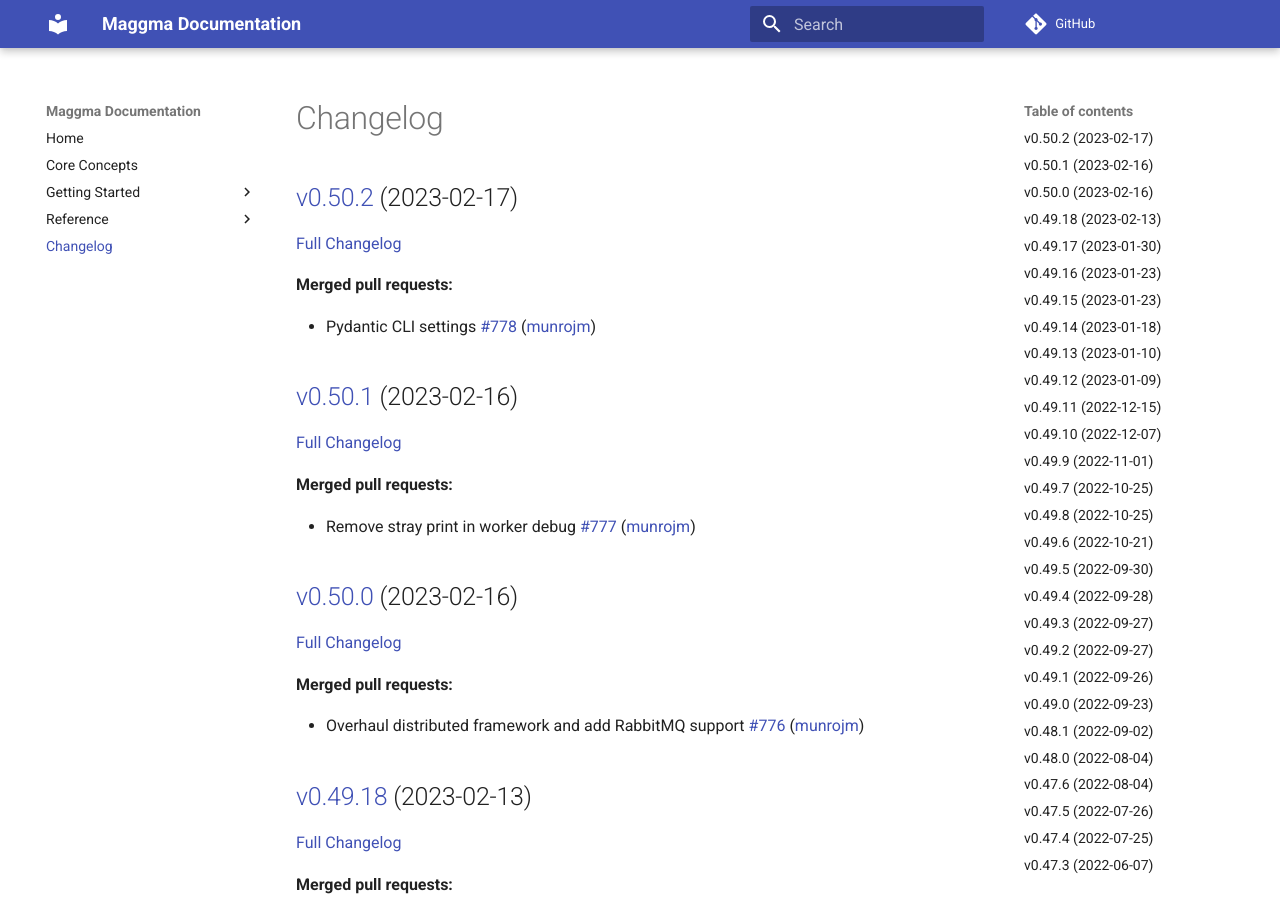
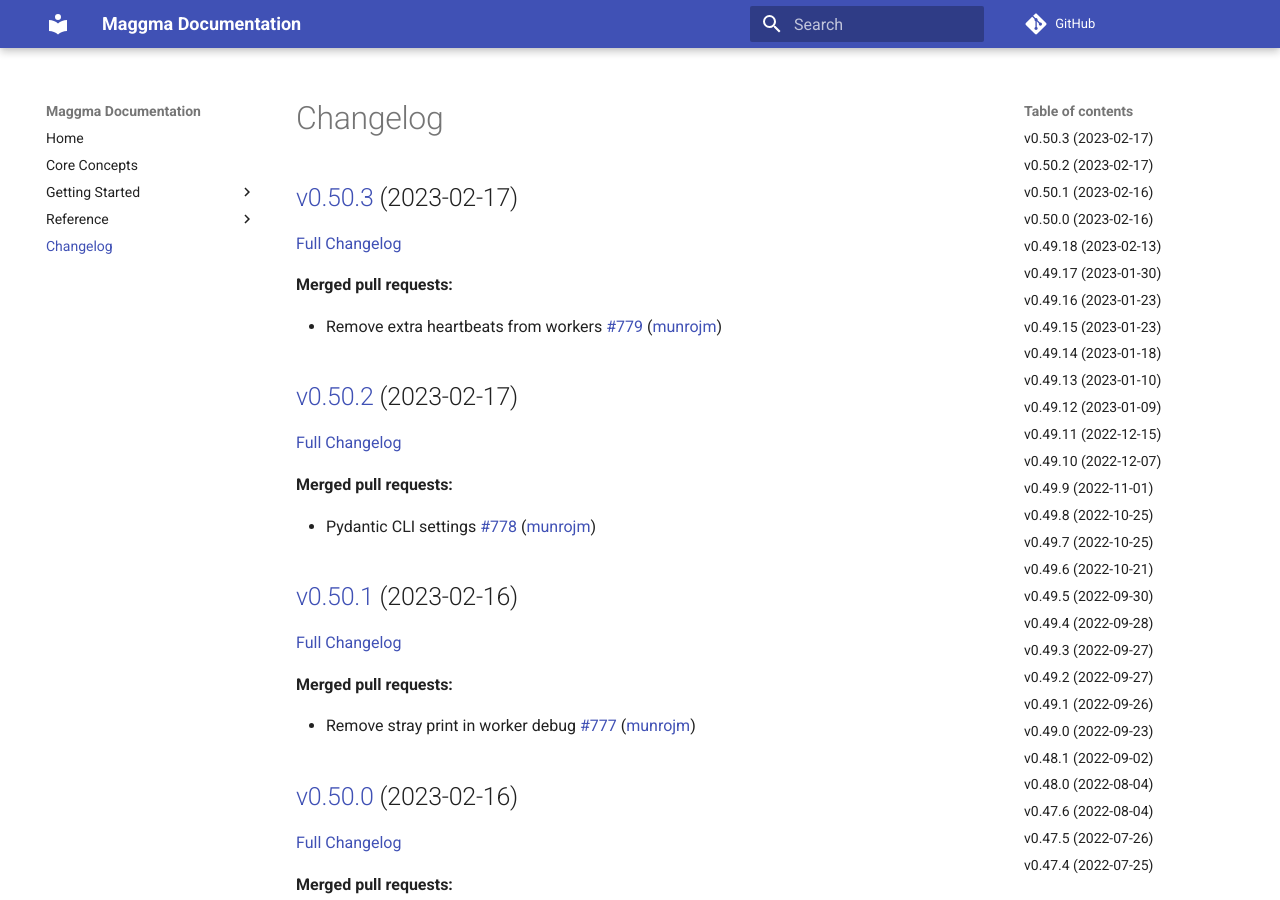
Before and after one commit to materialsproject/maggma, an MkDocs documentation site: the page built from docs/CHANGELOG.md, in a window 1280 px wide and 900 px high. Built offline with MkDocs 1.6.1 and Material for MkDocs 9.7.7, drawn with Linux system fonts in a browser that asks for light colours; comment, search, counter and statistics services are not loaded; some of the changed text lies outside the part shown.

Commit message:
Updated CHANGELOG.md

```diff
--- a/docs/CHANGELOG.md
+++ b/docs/CHANGELOG.md
@@ -1,4 +1,12 @@
 # Changelog
+
+## [v0.50.3](https://github.com/materialsproject/maggma/tree/v0.50.3) (2023-02-17)
+
+[Full Changelog](https://github.com/materialsproject/maggma/compare/v0.50.2...v0.50.3)
+
+**Merged pull requests:**
+
+- Remove extra heartbeats from workers [\#779](https://github.com/materialsproject/maggma/pull/779) ([munrojm](https://github.com/munrojm))
 
 ## [v0.50.2](https://github.com/materialsproject/maggma/tree/v0.50.2) (2023-02-17)
 
@@ -98,19 +106,19 @@
 
 ## [v0.49.9](https://github.com/materialsproject/maggma/tree/v0.49.9) (2022-11-01)
 
-[Full Changelog](https://github.com/materialsproject/maggma/compare/v0.49.7...v0.49.9)
+[Full Changelog](https://github.com/materialsproject/maggma/compare/v0.49.8...v0.49.9)
 
 **Merged pull requests:**
 
 - Parse datetime with dateutil [\#741](https://github.com/materialsproject/maggma/pull/741) ([munrojm](https://github.com/munrojm))
 
+## [v0.49.8](https://github.com/materialsproject/maggma/tree/v0.49.8) (2022-10-25)
+
+[Full Changelog](https://github.com/materialsproject/maggma/compare/v0.49.7...v0.49.8)
+
 ## [v0.49.7](https://github.com/materialsproject/maggma/tree/v0.49.7) (2022-10-25)
 
-[Full Changelog](https://github.com/materialsproject/maggma/compare/v0.49.8...v0.49.7)
-
-## [v0.49.8](https://github.com/materialsproject/maggma/tree/v0.49.8) (2022-10-25)
-
-[Full Changelog](https://github.com/materialsproject/maggma/compare/v0.49.6...v0.49.8)
+[Full Changelog](https://github.com/materialsproject/maggma/compare/v0.49.6...v0.49.7)
 
 **Merged pull requests:**
 
@@ -319,23 +327,23 @@
 
 ## [v0.44.1](https://github.com/materialsproject/maggma/tree/v0.44.1) (2022-03-08)
 
-[Full Changelog](https://github.com/materialsproject/maggma/compare/v0.44.0...v0.44.1)
+[Full Changelog](https://github.com/materialsproject/maggma/compare/v0.42.0...v0.44.1)
 
 **Merged pull requests:**
 
 - added localhost test for MongoURIStore [\#595](https://github.com/materialsproject/maggma/pull/595) ([jmmshn](https://github.com/jmmshn))
 
-## [v0.44.0](https://github.com/materialsproject/maggma/tree/v0.44.0) (2022-03-07)
+## [v0.42.0](https://github.com/materialsproject/maggma/tree/v0.42.0) (2022-03-07)
 
-[Full Changelog](https://github.com/materialsproject/maggma/compare/v0.43.0...v0.44.0)
+[Full Changelog](https://github.com/materialsproject/maggma/compare/v0.43.0...v0.42.0)
 
 ## [v0.43.0](https://github.com/materialsproject/maggma/tree/v0.43.0) (2022-03-07)
 
-[Full Changelog](https://github.com/materialsproject/maggma/compare/v0.42.0...v0.43.0)
+[Full Changelog](https://github.com/materialsproject/maggma/compare/v0.44.0...v0.43.0)
 
-## [v0.42.0](https://github.com/materialsproject/maggma/tree/v0.42.0) (2022-03-07)
+## [v0.44.0](https://github.com/materialsproject/maggma/tree/v0.44.0) (2022-03-07)
 
-[Full Changelog](https://github.com/materialsproject/maggma/compare/v0.41.1...v0.42.0)
+[Full Changelog](https://github.com/materialsproject/maggma/compare/v0.41.1...v0.44.0)
 
 **Merged pull requests:**
 
```
